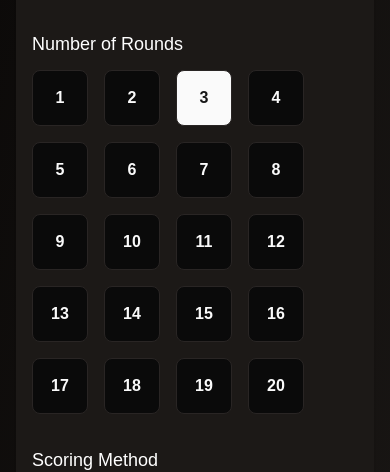
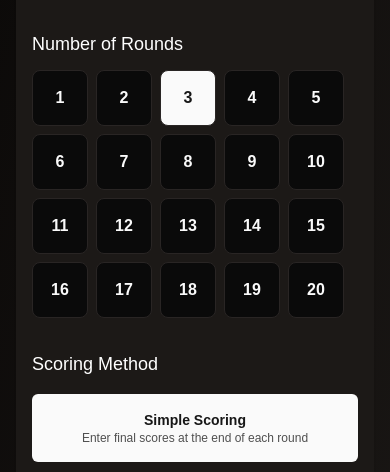
Before and after one commit to ryan-parag/card-game-scorer, a React (Vite) app: page / in a window 390 px wide. Both pictures are taken after a click on the button "New Game". Shown: the part 196-668 px from the top of the page. Built offline with nearby package versions, Linux system fonts and the light colour scheme; no server answers; the database is empty; a web font is replaced by a local one.

Commit message:
mobile round spacing

```diff
--- a/src/components/GameSetup.tsx
+++ b/src/components/GameSetup.tsx
@@ -93,7 +93,7 @@
                 Number of Rounds
               </label>
               <motion.div
-                className="flex flex-wrap gap-4 relative"
+                className="flex flex-wrap gap-2 lg:gap-4 relative"
                 initial={{ opacity: 0, bottom: '-16px' }}
                 animate={{ opacity: 1, bottom: 0 }}
                 exit={{ opacity: 0, bottom: '-16px' }}
```
